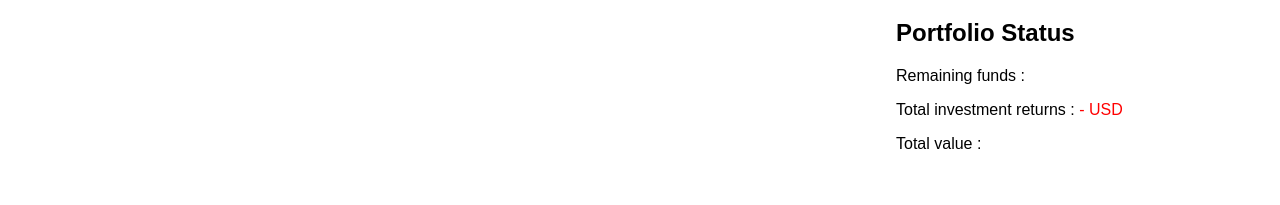
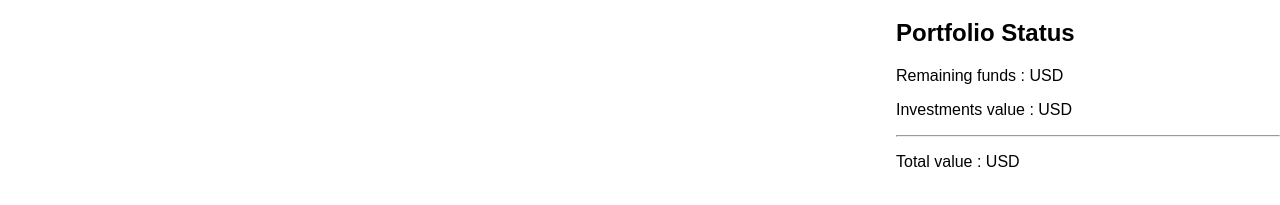
Before and after one commit to andrewass/stockcomp-client, a React (Create React App) app: page / in a window 1280 px wide. Shown: the part 257-462 px from the top of the page. Built offline with nearby package versions, Linux system fonts and the light colour scheme; no server answers.

Commit message:
Adjusted investment returns value

```diff
--- a/src/body/symbol/investment/purchase/SymbolInvestmentSingle.js
+++ b/src/body/symbol/investment/purchase/SymbolInvestmentSingle.js
@@ -18,7 +18,7 @@ const SymbolInvestmentSingle = ({symbol, populateOrderList, currentPrice}) => {
         if (investmentReturns >= 0) {
             return <span id="positiveInvestmentReturns"> +{investmentReturns} USD</span>
         } else {
-            return <span id="negativeInvestmentReturns"> -{investmentReturns} USD</span>
+            return <span id="negativeInvestmentReturns"> {investmentReturns} USD</span>
         }
     }
 
--- a/src/body/symbol/investment/purchase/SymbolInvestmentSingleState.js
+++ b/src/body/symbol/investment/purchase/SymbolInvestmentSingleState.js
@@ -31,9 +31,7 @@ const SymbolInvestmentSingleState = (symbol, populateOrderList, currentPrice) =>
             setRemainingFunds((userRemainingFunds.data).toFixed(2));
             const userAmountInvested = await getInvestmentFromSymbol(activeContest.contestNumber, symbol.symbol);
             setAmountInvested(userAmountInvested.data.amount);
-            setInvestmentReturns(
-                (currentPrice * userAmountInvested.data.amount - userAmountInvested.data.sumPaid).toFixed(2)
-            );
+            setInvestmentReturns(userAmountInvested.data.investmentReturns.toFixed(2));
         }
     }
 
--- a/src/body/symbols/investment/SymbolInvestmentTotal.js
+++ b/src/body/symbols/investment/SymbolInvestmentTotal.js
@@ -12,20 +12,13 @@ const SymbolInvestmentTotal = () => {
             .catch(error => console.log(error));
     }, []);
 
-    const displayInvestmentValue = (value) => {
-        if (value >= 0) {
-            return <span id="positiveInvestmentReturns"> +{value} USD</span>
-        } else {
-            return <span id="negativeInvestmentReturns"> -{value} USD</span>
-        }
-    }
-
     return(
         <div>
             <h2>Portfolio Status</h2>
-            <p>Remaining funds : {remainingFunds}</p>
-            <p>Total investment returns : {displayInvestmentValue(totalValueInvestments)}</p>
-            <p>Total value : {totalValue}</p>
+            <p>Remaining funds : {remainingFunds} USD</p>
+            <p>Investments value : {totalValueInvestments} USD</p>
+            <hr/>
+            <p>Total value : {totalValue} USD</p>
         </div>
     )
 }
```
